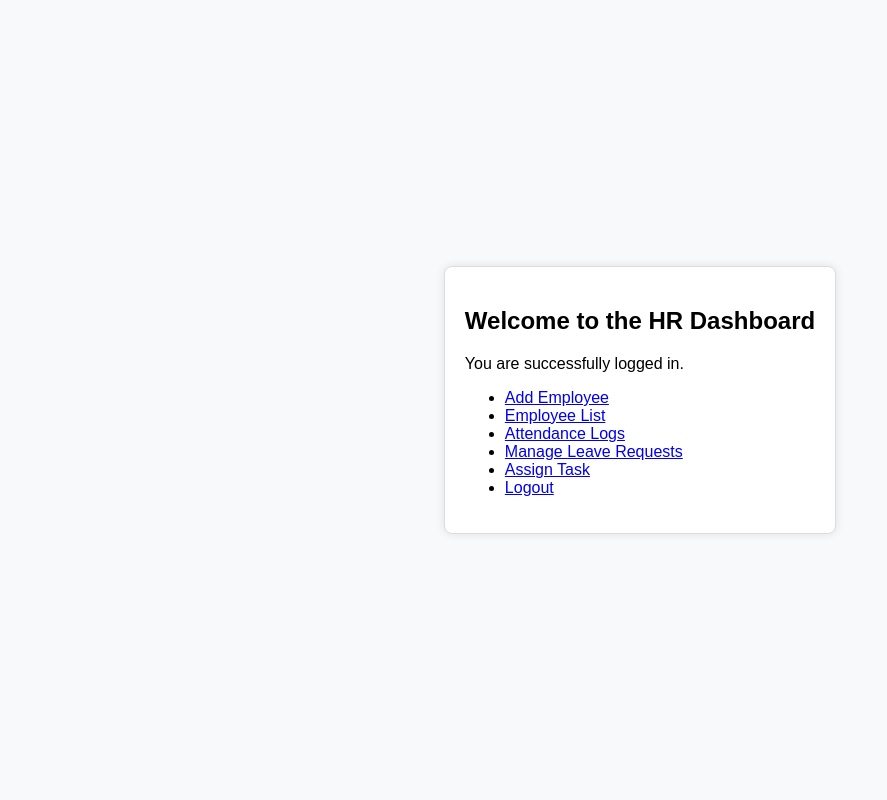
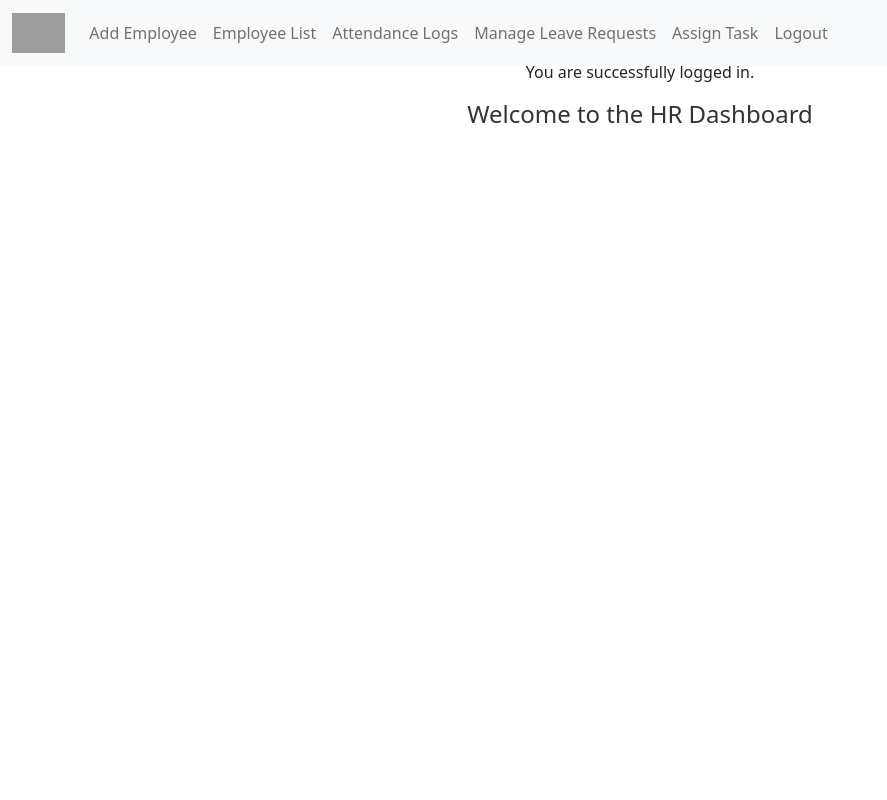
Before and after one commit to AshutoshTripathy21/HR-Management-System, a Django app: page /group-created/ in a window 1280 px wide. Shown: the whole page, without its empty margins (0-887 px from the left). Run offline with Django 5.2, Linux system fonts and the light colour scheme; grey boxes are pictures that could not be loaded.

Commit message:
Minor Updates

```diff
--- /dev/null
+++ b/hrms/static/css/main.css
@@ -0,0 +1,10 @@
+.home-container {
+    text-align: center; /* Center align text if desired */
+    margin: 40px; /* Add margin to ensure space around the container */
+}
+
+h2 {
+    font-size: 24px; /* Adjust font size if needed */
+    color: #333; /* Ensure color is visible */
+    margin-bottom: 10px; /* Add margin for spacing */
+}
--- a/hrms/templates/home.html
+++ b/hrms/templates/home.html
@@ -1,41 +1,11 @@
-<!DOCTYPE html>
-<html>
-<head>
-    <title>HR Home</title>
-    <style>
-        body {
-            font-family: Arial, sans-serif;
-            display: flex;
-            justify-content: center;
-            align-items: center;
-            height: 100vh;
-            margin: 0;
-            background-color: #f8f9fa;
-        }
-        .home-container {
-            border: 1px solid #ddd;
-            padding: 20px;
-            border-radius: 8px;
-            box-shadow: 0 0 10px rgba(0, 0, 0, 0.1);
-            background-color: #fff;
-        }
-        h2 {
-            margin-bottom: 20px;
-        }
-    </style>
-</head>
-<body>
+{% extends 'hr_base.html' %}
+{% load static %}
+{% block title %}HR Dashboard Home{% endblock %}
+<link rel="stylesheet" href="{% static 'css/main.css' %}">
+{% block content %}
     <div class="home-container">
+        <p>You are successfully logged in.</p>
         <h2>Welcome to the HR Dashboard</h2>
-        <p>You are successfully logged in.</p>
-        <ul>
-            <li><a href="{% url 'add_employee' %}">Add Employee</a></li>
-            <li><a href="{% url 'employee_list' %}">Employee List</a></li>
-            <li><a href="{% url 'attendance_logs' %}">Attendance Logs</a></li>
-            <li><a href="{% url 'hr_leave_requests' %}">Manage Leave Requests</a></li>
-            <li><a href="{% url 'create_group' %}">Assign Task</a></li>
-            <li><a href="{% url 'logout' %}">Logout</a></li>
-        </ul>
+
     </div>
-</body>
-</html>
+{% endblock %}
--- /dev/null
+++ b/hrms/templates/hr_base.html
@@ -0,0 +1,66 @@
+{% load static %}
+<!DOCTYPE html>
+<html lang="en">
+
+<head>
+    <meta charset="UTF-8">
+    <meta name="viewport" content="width=device-width, initial-scale=1.0">
+    <link href="https://cdn.jsdelivr.net/npm/bootstrap@5.0.2/dist/css/bootstrap.min.css" rel="stylesheet"
+        integrity="sha384-EVSTQN3/azprG1Anm3QDgpJLIm9Nao0Yz1ztcQTwFspd3yD65VohhpuuCOmLASjC" crossorigin="anonymous">
+    <link rel="stylesheet" href="{% static 'css/main.css' %}">
+    <title>{% block title %}HR Dashboard{% endblock %}</title>
+    <style>
+        body {
+            margin: 0;
+            padding: 0;
+        }
+        .navbar {
+            margin-bottom: 20px; /* Space between navbar and content */
+        }
+        .content {
+            padding: 20px; /* Add padding to content area */
+        }
+    </style>
+</head>
+
+<body>
+    <nav class="navbar navbar-expand-lg navbar-light bg-light fixed-top">
+        <div class="container-fluid">
+            <a class="navbar-brand" href="{% url 'home' %}">
+                <img src="https://www.f13.tech/wp-content/uploads/2021/04/F13-Technologies-Logo-1.png" alt="F13 logo" style="height: 40px;">
+            </a>
+            <button class="navbar-toggler" type="button" data-bs-toggle="collapse" data-bs-target="#navbarNav"
+                aria-controls="navbarNav" aria-expanded="false" aria-label="Toggle navigation">
+                <span class="navbar-toggler-icon"></span>
+            </button>
+            <div class="collapse navbar-collapse" id="navbarNav">
+                <ul class="navbar-nav">
+                    <li class="nav-item">
+                        <a class="nav-link" href="{% url 'add_employee' %}">Add Employee</a>
+                    </li>
+                    <li class="nav-item">
+                        <a class="nav-link" href="{% url 'employee_list' %}">Employee List</a>
+                    </li>
+                    <li class="nav-item">
+                        <a class="nav-link" href="{% url 'attendance_logs' %}">Attendance Logs</a>
+                    </li>
+                    <li class="nav-item">
+                        <a class="nav-link" href="{% url 'hr_leave_requests' %}">Manage Leave Requests</a>
+                    </li>
+                    <li class="nav-item">
+                        <a class="nav-link" href="{% url 'create_group' %}">Assign Task</a>
+                    </li>
+                    <li class="nav-item">
+                        <a class="nav-link" href="{% url 'logout' %}">Logout</a>
+                    </li>
+                </ul>
+            </div>
+        </div>
+    </nav>
+
+    <div class="content">
+        {% block content %}{% endblock %}
+    </div>
+</body>
+
+</html>
--- a/hrms_project/settings.py
+++ b/hrms_project/settings.py
@@ -129,6 +129,6 @@ EMAIL_BACKEND = 'django.core.mail.backends.smtp.EmailBackend'
 EMAIL_HOST = 'smtp.office365.com'  # e.g., smtp.gmail.com for Gmail
 EMAIL_PORT = 587
 EMAIL_USE_TLS = True
-EMAIL_HOST_USER = 'exampleflask365@outlook.com'  # Your email address
-EMAIL_HOST_PASSWORD = 'Flask2024'  # Your email password
-DEFAULT_FROM_EMAIL = 'exampleflask365@outlook.com'
+EMAIL_HOST_USER = 'mail-id'  # Your email address
+EMAIL_HOST_PASSWORD = 'password'  # Your email password
+DEFAULT_FROM_EMAIL = 'mail-id'
```
Also changed, not shown: hrms/static/css/add_employee.css (added, +51 -0 lines), hrms/templates/add_employee.html (+8 -51 lines), hrms/templates/employee_documents.html (+76 -10 lines), db.sqlite3.
